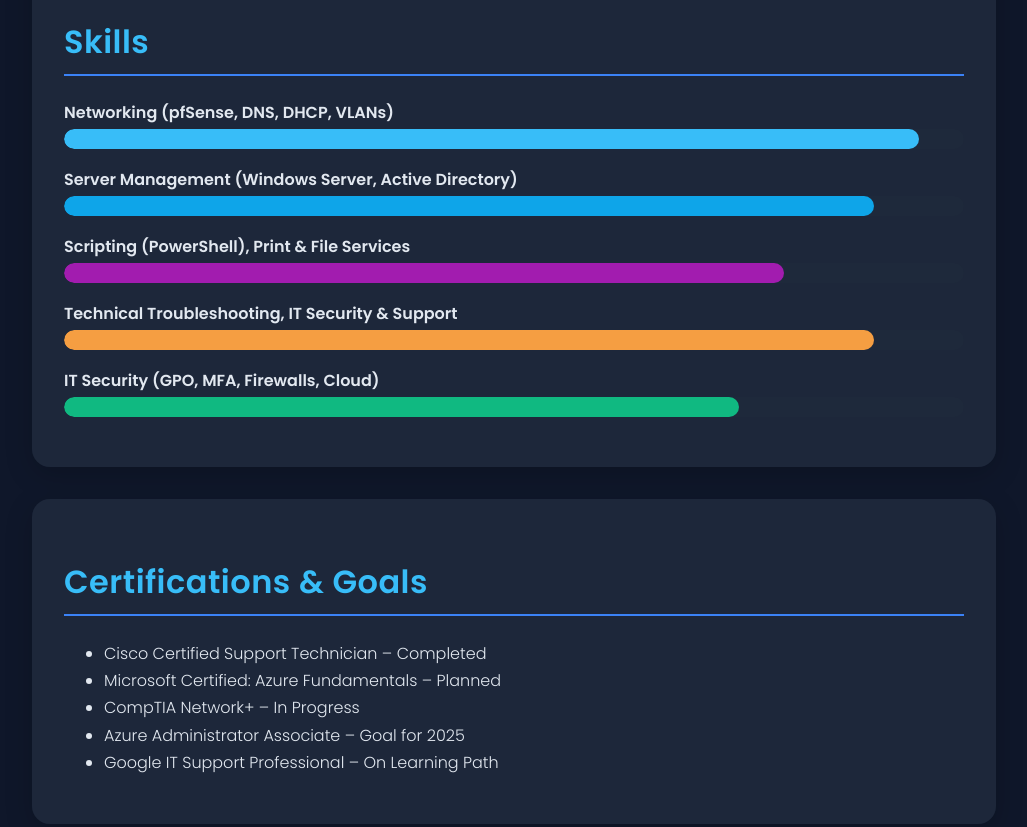
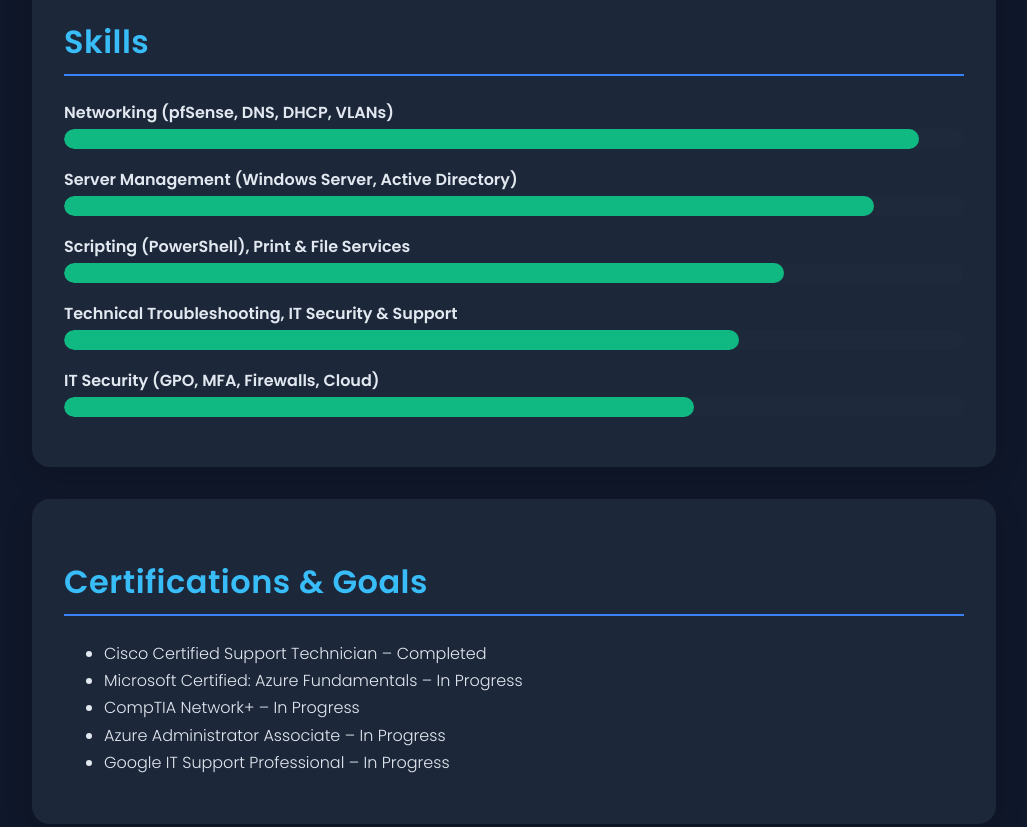
Before and after one commit to aoluwole12/portfolio, a plain HTML site: page index.html in a window 1280 px wide. Shown: the part 2440-3267 px from the top of the page, without its empty margins (126-1153 px from the left). Drawn offline with nearby package versions, Linux system fonts and the light colour scheme; no server answers.

Commit message:
Add files via upload

```diff
--- a/index.html
+++ b/index.html
@@ -97,11 +97,11 @@
       margin: 4px 0 12px 0;
     }
     .progress { height: 20px; border-radius: 12px; }
-    .progress-networking { background: #38bdf8; width: 95%; }
-    .progress-server { background: #0ea5e9; width: 90%; }
-    .progress-scripting { background: #a21caf; width: 80%; }
-    .progress-troubleshooting { background: #f59e42; width: 90%; }
-    .progress-security { background: #10b981; width: 75%; }
+    .progress-networking { background: #10b981; width: 95%; }
+    .progress-server { background: #10b981; width: 90%; }
+    .progress-scripting { background: #10b981; width: 80%; }
+    .progress-troubleshooting { background: #10b981; width: 75%; }
+    .progress-security { background: #10b981; width: 70%; }
     .project-grid {
       display: grid;
       grid-template-columns: repeat(auto-fit, minmax(300px, 1fr));
@@ -446,10 +446,10 @@
       <h2>Certifications & Goals</h2>
       <ul>
         <li>Cisco Certified Support Technician – Completed</li>
-        <li>Microsoft Certified: Azure Fundamentals – Planned</li>
+        <li>Microsoft Certified: Azure Fundamentals – In Progress</li>
         <li>CompTIA Network+ – In Progress</li>
-        <li>Azure Administrator Associate – Goal for 2025</li>
-        <li>Google IT Support Professional – On Learning Path</li>
+        <li>Azure Administrator Associate – In Progress</li>
+        <li>Google IT Support Professional – In Progress</li>
       </ul>
     </section>
 
```
